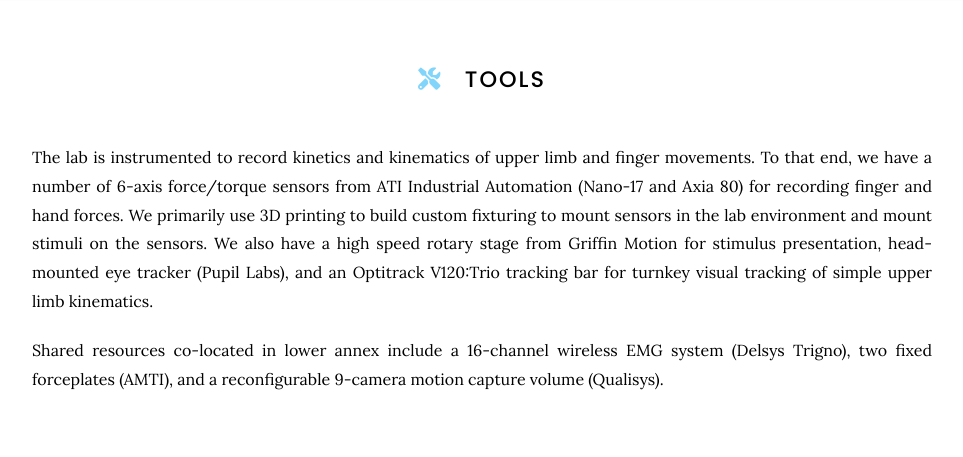
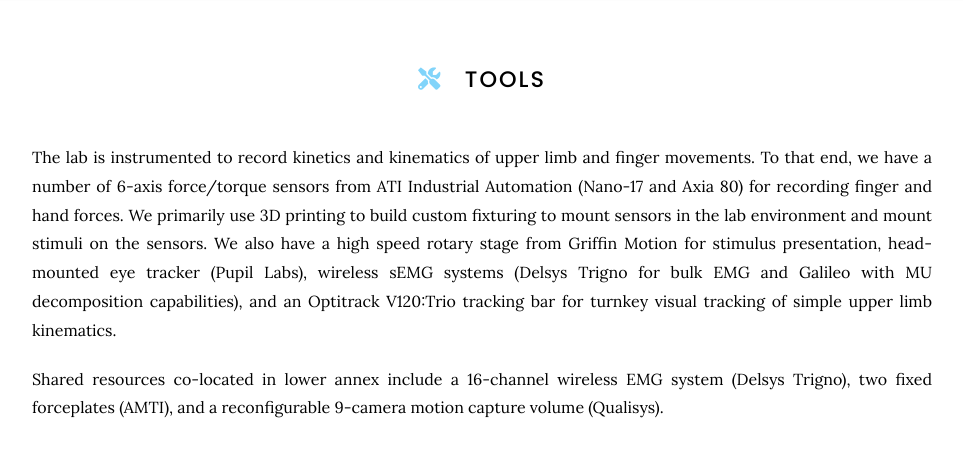
Before and after one commit to sensationinmotion/sensationinmotion.github.io, a Jekyll site: the page built from tools/index.md, in a window 1280 px wide, cut to the strip 115-756 px from the top of the page. Shown: the top 457 px of the strip, without its empty margins (158-1121 px from the left). Built offline with Jekyll 4.4.1, drawn with Linux system fonts in a browser that asks for light colours.

Commit message:
Update index.md

```diff
--- a/tools/index.md
+++ b/tools/index.md
@@ -7,7 +7,7 @@ nav:
 
 # <i class="fas fa-tools"></i>Tools
 
-The lab is instrumented to record kinetics and kinematics of upper limb and finger movements. To that end, we have a number of 6-axis force/torque sensors from ATI Industrial Automation (Nano-17 and Axia 80) for recording finger and hand forces. We primarily use 3D printing to build custom fixturing to mount sensors in the lab environment and mount stimuli on the sensors. We also have a high speed rotary stage from Griffin Motion for stimulus presentation, head-mounted eye tracker (Pupil Labs), and an Optitrack V120:Trio tracking bar for turnkey visual tracking of simple upper limb kinematics.
+The lab is instrumented to record kinetics and kinematics of upper limb and finger movements. To that end, we have a number of 6-axis force/torque sensors from ATI Industrial Automation (Nano-17 and Axia 80) for recording finger and hand forces. We primarily use 3D printing to build custom fixturing to mount sensors in the lab environment and mount stimuli on the sensors. We also have a high speed rotary stage from Griffin Motion for stimulus presentation, head-mounted eye tracker (Pupil Labs), wireless sEMG systems (Delsys Trigno for bulk EMG and Galileo with MU decomposition capabilities), and an Optitrack V120:Trio tracking bar for turnkey visual tracking of simple upper limb kinematics.
 
 Shared resources co-located in lower annex include a 16-channel wireless EMG system (Delsys Trigno), two fixed forceplates (AMTI), and a reconfigurable 9-camera motion capture volume (Qualisys).
 
```
